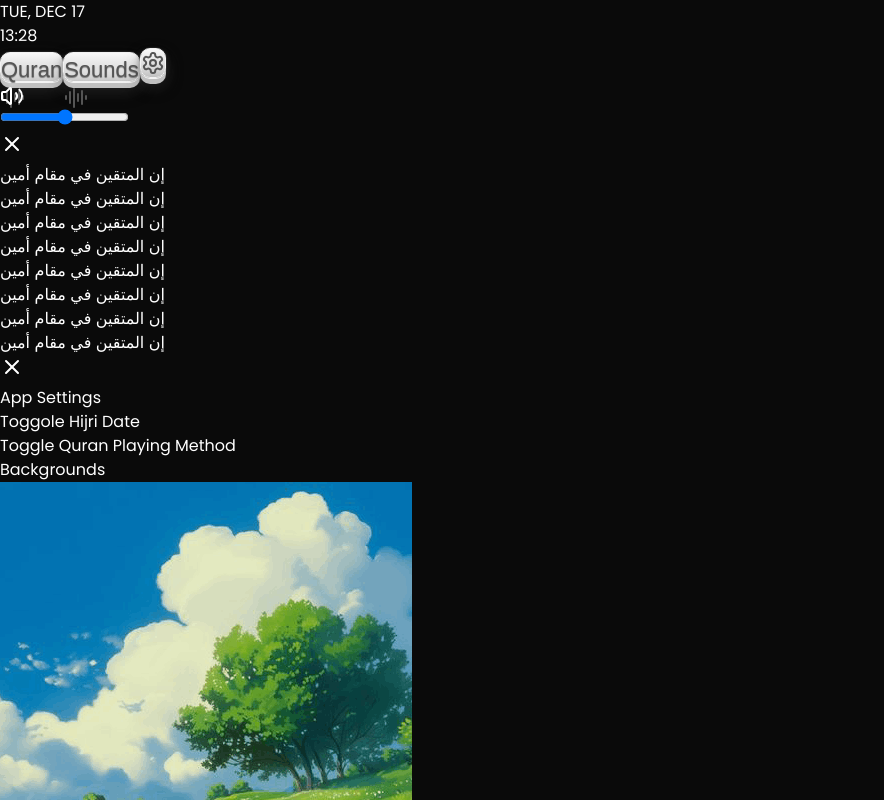
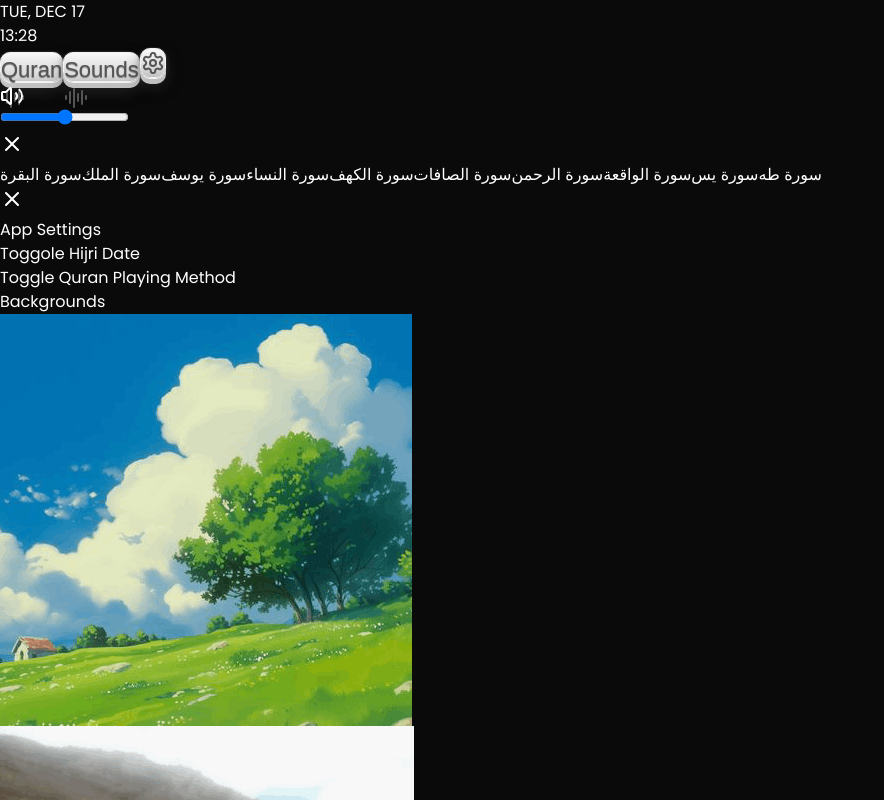
Before and after one commit to heynzar/arehna-peaceful-app, a Next.js app: page /app in a window 1280 px wide. Shown: the top 800 px of the page, without its empty margins (0-884 px from the left). Built offline with nearby package versions, Linux system fonts and the light colour scheme; a web font is replaced by a local one.

Commit message:
⚡feat : add play functionality to Quran section

```diff
--- a/src/components/Quran.tsx
+++ b/src/components/Quran.tsx
@@ -2,7 +2,8 @@
 
 import { Volume2, X } from "lucide-react";
 import { ruqaa } from "@/app/font";
-import { SetStateAction } from "react";
+import { SetStateAction, useState, useRef } from "react";
+import { quran } from "@/lib/data";
 
 export default function Quran({
   open,
@@ -11,6 +12,31 @@ export default function Quran({
   open: boolean;
   setOpen: (value: SetStateAction<boolean>) => void;
 }) {
+  const audioRefs = useRef<{ [key: string]: HTMLAudioElement | null }>({});
+  const [playing, setPlaying] = useState<{ [key: string]: boolean }>({});
+
+  const toggleAudio = (src: string) => {
+    // Initialize audio if it doesn't exist
+    if (!audioRefs.current[src]) {
+      const audio = new Audio(src);
+      audio.loop = true; // Set audio to loop
+      audioRefs.current[src] = audio;
+    }
+
+    const audio = audioRefs.current[src]!;
+
+    if (playing[src]) {
+      // If the audio is currently playing, pause it
+      audio.pause();
+      setPlaying((prev) => ({ ...prev, [src]: false }));
+    } else {
+      // Otherwise, play the audio
+      audio.play().catch((error) => {
+        console.error("Audio playback failed:", error);
+      });
+      setPlaying((prev) => ({ ...prev, [src]: true }));
+    }
+  };
   return (
     <section
       className={`${ruqaa.className} ${
@@ -33,33 +59,22 @@ export default function Quran({
           </button>
         </div>
         <div
-          id="sounds"
+          id="quran"
           className="flex flex-wrap gap-2 justify-center items-center mt-4"
         >
-          <div className="h-10 w-[49%] cursor-pointer hover:bg-zinc-800 transition-colors duration-300 flex items-center justify-center rounded-lg bg-zinc-900 border border-zinc-800">
-            <span className="text-center">إن المتقين في مقام أمين</span>
-          </div>
-          <div className="h-10 w-[49%] cursor-pointer hover:bg-zinc-800 transition-colors duration-300 flex items-center justify-center rounded-lg bg-zinc-900 border border-zinc-800">
-            <span className="text-center">إن المتقين في مقام أمين</span>
-          </div>
-          <div className="h-10 w-[49%] cursor-pointer hover:bg-zinc-800 transition-colors duration-300 flex items-center justify-center rounded-lg bg-zinc-900 border border-zinc-800">
-            <span className="text-center">إن المتقين في مقام أمين</span>
-          </div>
-          <div className="h-10 w-[49%] cursor-pointer hover:bg-zinc-800 transition-colors duration-300 flex items-center justify-center rounded-lg bg-zinc-900 border border-zinc-800">
-            <span className="text-center">إن المتقين في مقام أمين</span>
-          </div>
-          <div className="h-10 w-[49%] cursor-pointer hover:bg-zinc-800 transition-colors duration-300 flex items-center justify-center rounded-lg bg-zinc-900 border border-zinc-800">
-            <span className="text-center">إن المتقين في مقام أمين</span>
-          </div>
-          <div className="h-10 w-[49%] cursor-pointer hover:bg-zinc-800 transition-colors duration-300 flex items-center justify-center rounded-lg bg-zinc-900 border border-zinc-800">
-            <span className="text-center">إن المتقين في مقام أمين</span>
-          </div>
-          <div className="h-10 w-[49%] cursor-pointer hover:bg-zinc-800 transition-colors duration-300 flex items-center justify-center rounded-lg bg-zinc-900 border border-zinc-800">
-            <span className="text-center">إن المتقين في مقام أمين</span>
-          </div>
-          <div className="h-10 w-[49%] cursor-pointer hover:bg-zinc-800 transition-colors duration-300 flex items-center justify-center rounded-lg bg-zinc-900 border border-zinc-800">
-            <span className="text-center">إن المتقين في مقام أمين</span>
-          </div>
+          {quran.map(({ name, src }) => (
+            <button
+              onClick={() => toggleAudio(src)}
+              key={name}
+              className={`h-10 w-[49%] cursor-pointer transition-colors border border-zinc-800 duration-300 flex items-center justify-center rounded-lg ${
+                playing[src]
+                  ? "bg-sky-500 hover:bg-sky-400"
+                  : "bg-zinc-900 hover:bg-zinc-800"
+              }`}
+            >
+              <span className="text-center">{name}</span>
+            </button>
+          ))}
         </div>
       </div>
     </section>
--- a/src/components/Settings.tsx
+++ b/src/components/Settings.tsx
@@ -35,7 +35,7 @@ export default function Settings({
         <div className="flex flex-col">
           <div className="mt-4">
             <span className="">App Settings</span>
-            <div className="mt-2 flex justify-between items-center px-2 pb-2 border-l border-white">
+            <div className="mt-2 flex justify-between items-center pb-2">
               <span className="text-sm opacity-80">Toggole Hijri Date</span>
               <div
                 onClick={() => setHijriDate(!hijriDate)}
@@ -52,7 +52,7 @@ export default function Settings({
             </div>
           </div>
 
-          <div className="mb-4 flex justify-between items-center px-2 border-l border-white">
+          <div className="mb-4 flex justify-between items-center">
             <span className="text-sm opacity-80">
               Toggle Quran Playing Method
             </span>
```
Also changed, not shown: src/archive/AppDesgn.tsx (+36 -0 lines).
